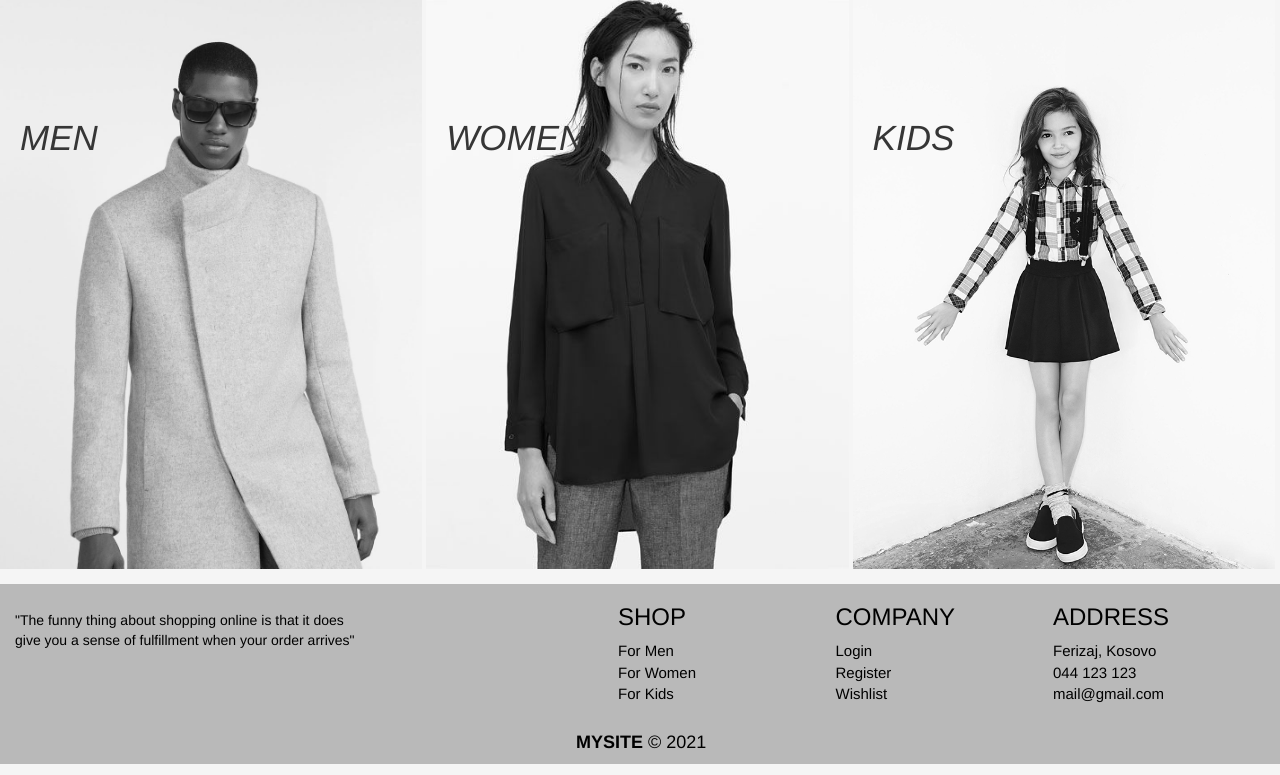
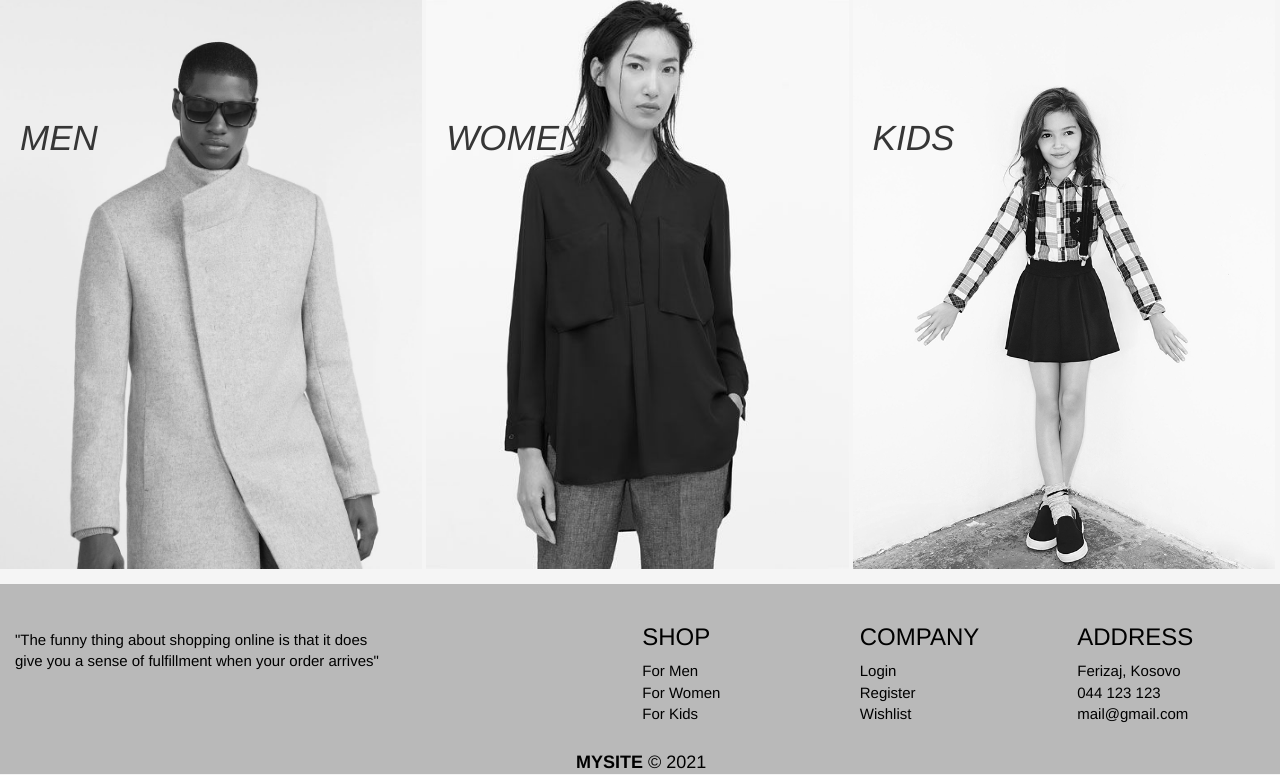
Before and after one commit to artavogliqi/Clothing-Website, a PHP site: page / in a window 1280 px wide. Shown: the part 61-836 px from the top of the page. Run offline with PHP 8.4, Linux system fonts and the light colour scheme.

Commit message:
Ndryshimi i gjashte

```diff
--- a/style.css
+++ b/style.css
@@ -283,12 +283,13 @@ text-align: center;
  /*==============================================FOOTER===========================================*/
 .footer {
     background-color: #B9B9B9;
-    height: 180px;
+    height: 190px;
+    padding-top: 20px;
 }
 .footer .quote, .footer div {
     display: inline-flex;
     color: black;
-    font-size: 15 px;
+    font-size: 15px;
     margin-left: 15px;
 }
 .footer ul {
```
Also changed, not shown: signup.html (+9 -2 lines). Lines whose indentation alone changed are shown as unchanged.
